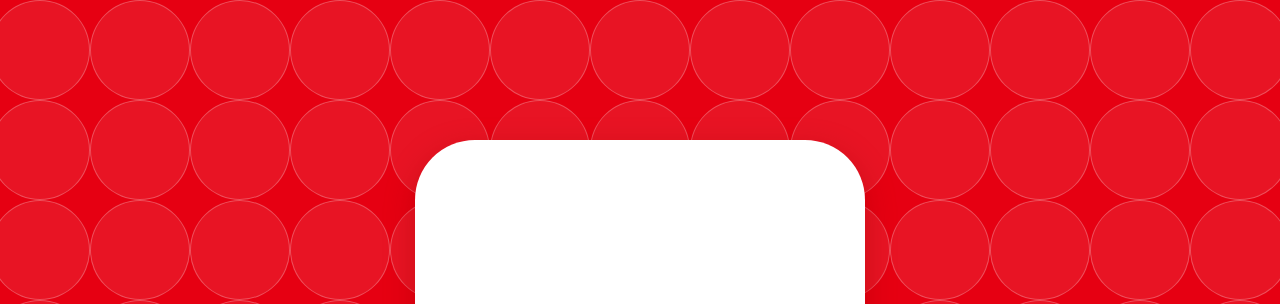
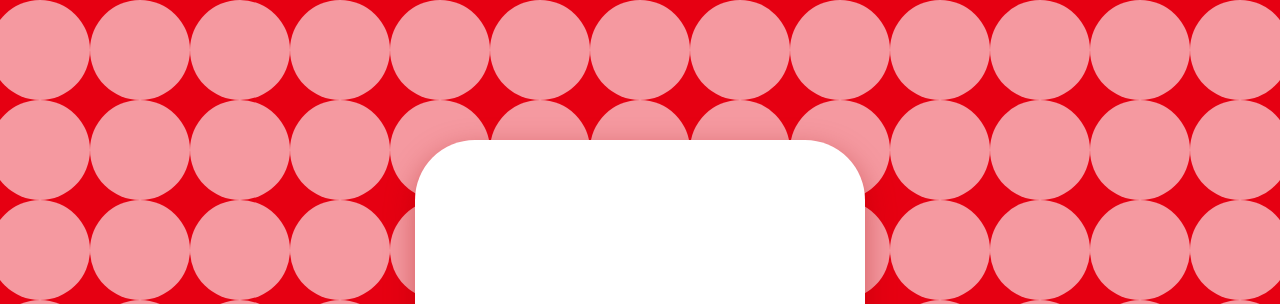
Before and after one commit to swflove/SWFL, a plain HTML site: page index.html in a window 1280 px wide. Shown: the top 304 px of the page. Drawn offline with Linux system fonts and the light colour scheme.

Commit message:
Update index.html

```diff
--- a/index.html
+++ b/index.html
@@ -35,12 +35,12 @@
         }
 
         .bg-circle {
-            background-color: rgba(255, 255, 255, 0.08);
-            border: 1.5px solid rgba(255, 255, 255, 0.25);
+            background-color: rgba(255, 255, 255, 0.6); /* 白の塗りを60%に変更 */
             border-radius: 50%;
             width: 100%;
             height: 100%;
             box-sizing: border-box;
+            /* 枠線（border）を削除しました */
         }
 
         #container {
```
